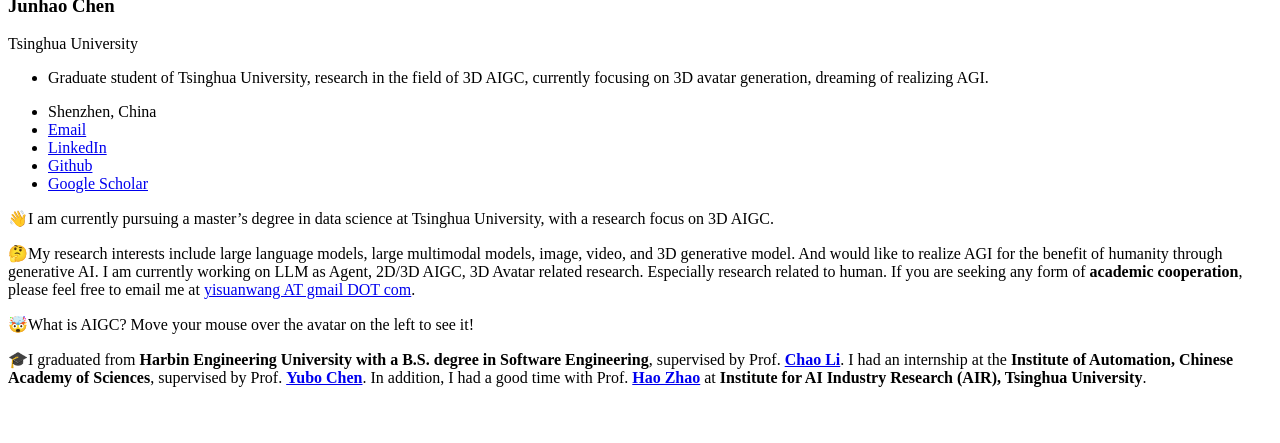
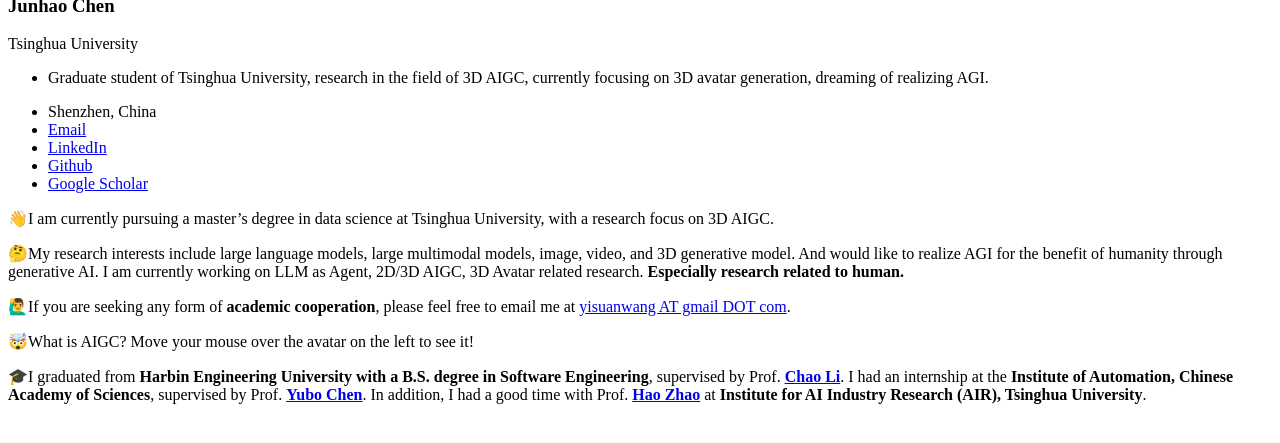
Before and after one commit to yisuanwang/yisuanwang.github.io, a Jekyll site: the page built from _pages/includes/intro.md, in a window 1280 px wide, cut to the strip 380-823 px from the top of the page. Built offline with Jekyll 4.4.1, drawn with Linux system fonts in a browser that asks for light colours; our own code applies the rules of GitHub Pages for plain Markdown files.

Commit message:
update 2

```diff
--- a/_pages/includes/intro.md
+++ b/_pages/includes/intro.md
@@ -1,8 +1,9 @@
 👋I am currently pursuing a master's degree in data science at Tsinghua University, with a research focus on 3D AIGC.
 
 🤔My research interests include large language models, large multimodal models, image, video, and 3D generative model. And would like to realize AGI for the benefit of humanity through generative AI.
-I am currently working on LLM as Agent, 2D/3D AIGC, 3D Avatar related research. Especially research related to human.
-If you are seeking any form of **academic cooperation**, please feel free to email me at [yisuanwang AT gmail DOT com](mailto:yisuanwang AT gmail DOT com).
+I am currently working on LLM as Agent, 2D/3D AIGC, 3D Avatar related research. **Especially research related to human.**
+
+🙋‍♂️If you are seeking any form of **academic cooperation**, please feel free to email me at [yisuanwang AT gmail DOT com](mailto:yisuanwang AT gmail DOT com).
 
 🤯What is AIGC? Move your mouse over the avatar on the left to see it!
 
```
